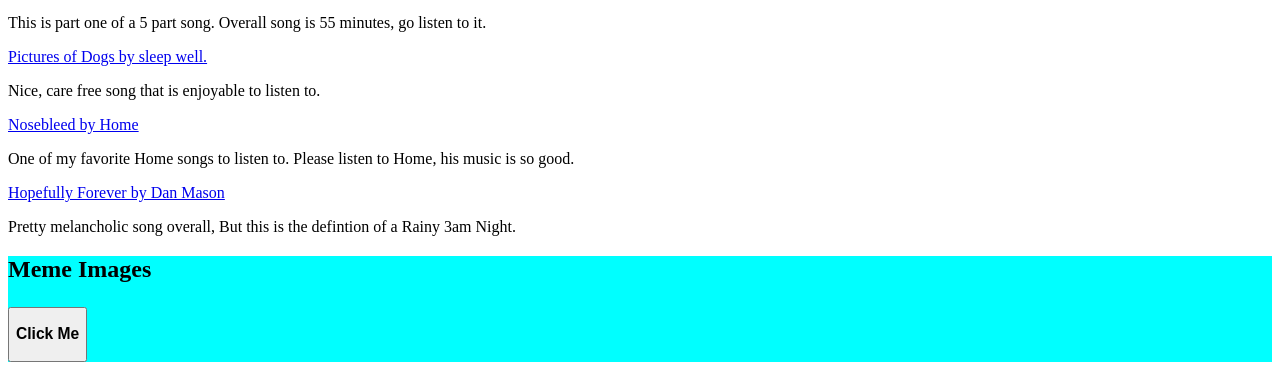
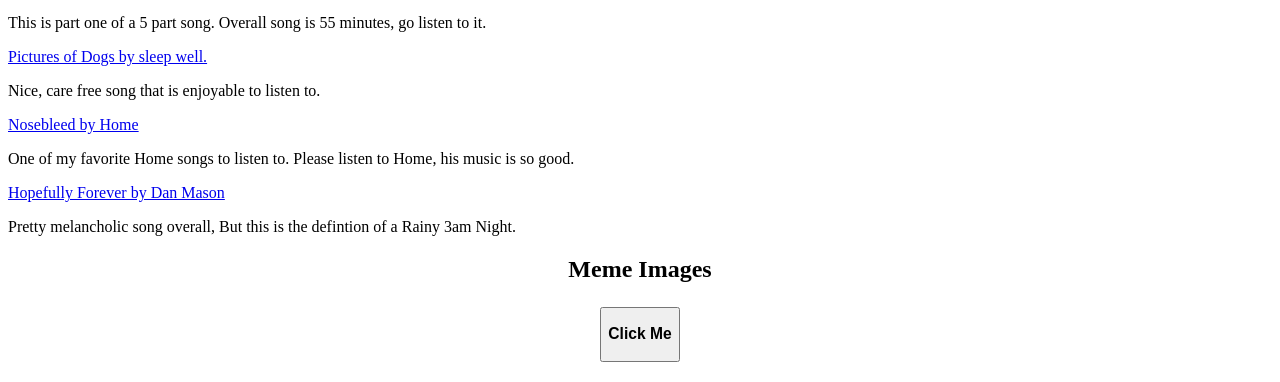
Before and after one commit to yoshiex34/yoshiex26.github.io, a plain HTML site: page index.html in a window 1280 px wide. Shown: the part 512-894 px from the top of the page. Drawn offline with Linux system fonts and the light colour scheme.

Commit message:
Update index.html

```diff
--- a/index.html
+++ b/index.html
@@ -3,6 +3,7 @@
 <head>
 <style>
 h1 {text-align: center;}
+h2 {text-align: center;}
 </style>
 </head>
 <body>
@@ -27,7 +28,7 @@ h1 {text-align: center;}
 </head>
 <body>
 
-<h2 style="background-color:Aqua;">Meme Images</h2?
+<h2>Meme Images</h2?
 <p id="demo"></p>
 <script type="text/javascript">
 
```
